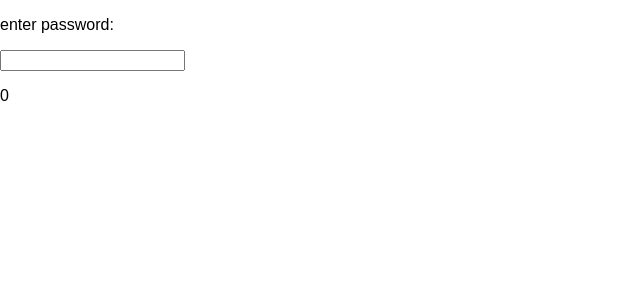
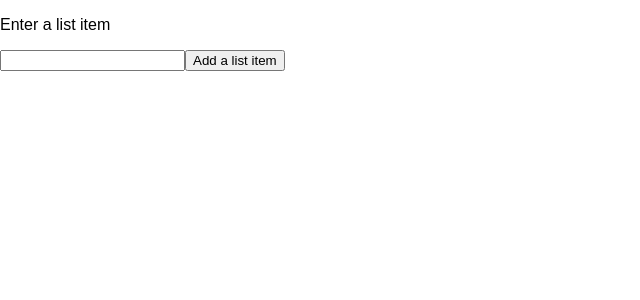
Before and after one commit to SoozeC/reactstuff, a React (Create React App) app: page / in a window 1280 px wide. Shown: the top 300 px of the page, without its empty margins (0-640 px from the left). Built offline with nearby package versions, Linux system fonts and the light colour scheme; the HTML template or start-up script is replaced by a standard one.

Commit message:
completed list task

```diff
--- a/src/App.jsx
+++ b/src/App.jsx
@@ -1,10 +1,11 @@
 import React from 'react';
-import Length from './Length';
+import List from './List';
+// import List from './List';
 
 // let names = ['name1', 'name2', 'name3', 'name4', 'name5', 'name6', 'name7'];
 
 const App = () => (
-	<Length label="enter password:"/>
+	<List />
 );
 
 export default App;
--- /dev/null
+++ b/src/List.jsx
@@ -0,0 +1,40 @@
+import React, { Component } from "react";
+
+class List extends Component {
+
+	constructor(props) {
+		super(props);
+			this.state = {
+				arrayOfItems: [],
+				listItem: ''
+			};
+		this.handleClick = this.handleClick.bind(this);
+		this.handleUpdate = this.handleUpdate.bind(this);
+	}
+
+	handleUpdate(e){
+		// let { listItem } = this.state;
+		this.setState( { listItem: e.target.value } )
+	}
+
+	handleClick() {
+		let { arrayOfItems } = this.state;
+		this.setState( { arrayOfItems: arrayOfItems.concat([this.state.listItem]) } )
+	}
+
+	render() {
+		return (
+			<React.Fragment>
+				<p>Enter a list item</p>
+				<input onChange={ this.handleUpdate } ></input>
+				<button onClick={ this.handleClick } >Add a list item</button>
+				<ul>
+					{this.state.arrayOfItems.map(
+						(item, index) => <li key={index} >{item}</li>)}
+				</ul>
+			</React.Fragment>
+		)
+	};
+}
+
+export default List;
--- a/src/StepCounter.jsx
+++ b/src/StepCounter.jsx
@@ -24,7 +24,7 @@ class StepCounter extends Component {
 		}
 
 	render() {
-		const { max, step } = this.props;
+		// const { max, step } = this.props;
 		const frag = <React.Fragment>
 						<p> { this.state.count } </p>
 						<button onClick={ this.handleClickAdd }>+</button>
```
